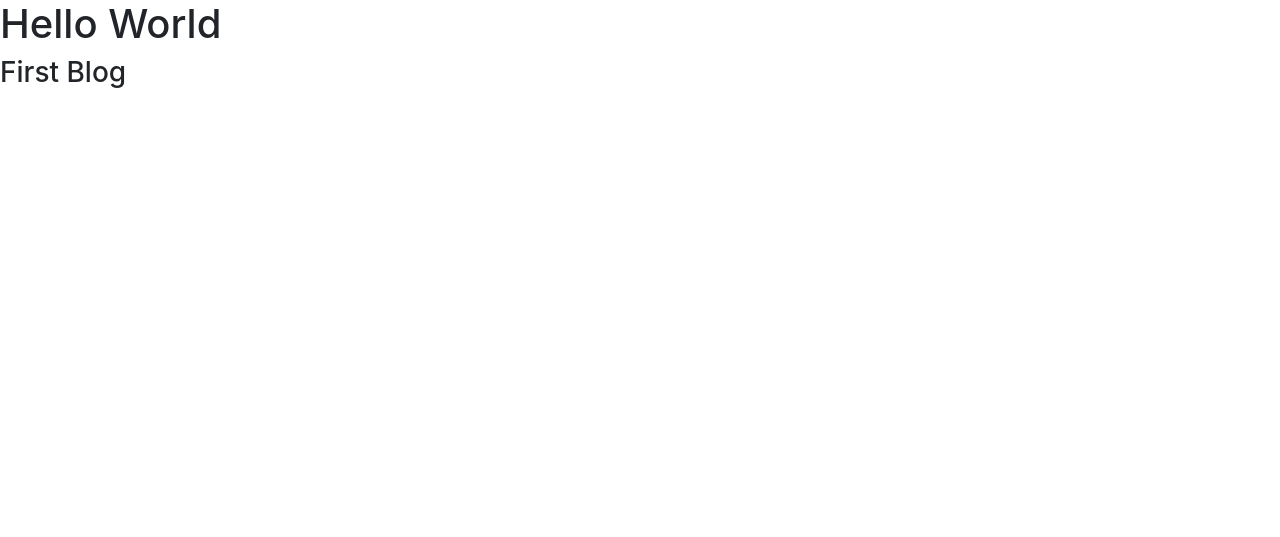
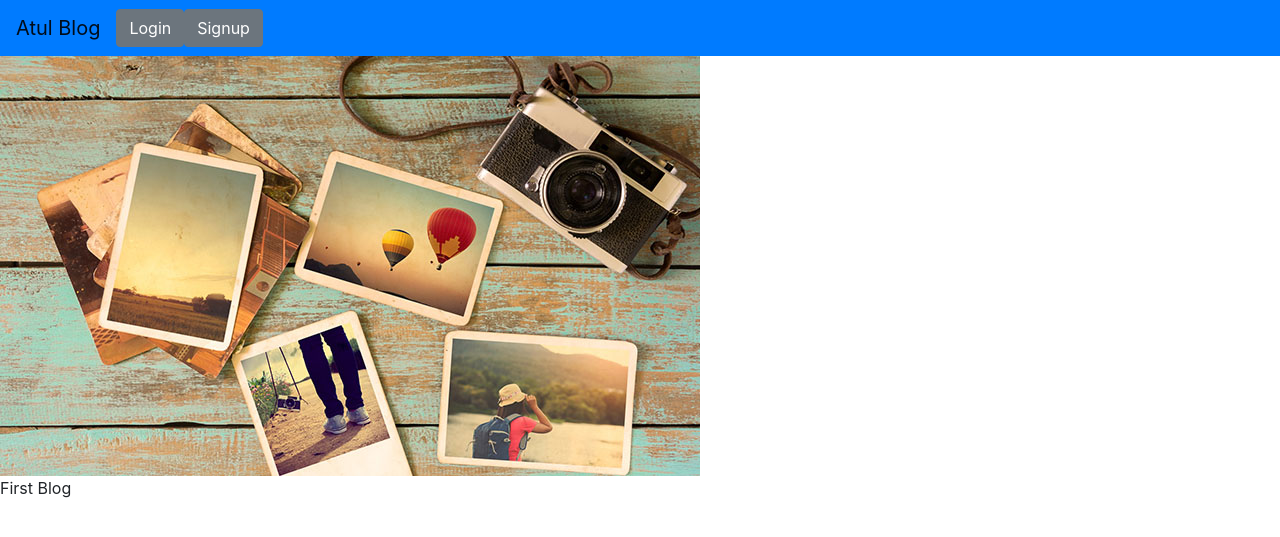
Before and after one commit to Atul18341/django-blog-app, a Django app: page / in a window 1280 px wide. Shown: the top 537 px of the page. Run offline with Django 3.2, Linux system fonts and the light colour scheme; data comes from the database, SQL or seed files in the repository; some libraries are stand-ins or nearby versions.

Commit message:
Template Updated

```diff
--- a/blogapp/myblog/models.py
+++ b/blogapp/myblog/models.py
@@ -2,7 +2,7 @@ from django.db import models
 
 # Create your models here.
 class blog(models.Model):
-   post=models.TextField()
+   content=models.TextField()
    image=models.ImageField(upload_to='uploads')
 
    def __str__(self):
--- a/blogapp/myblog/templates/index.html
+++ b/blogapp/myblog/templates/index.html
@@ -4,10 +4,20 @@
     <link rel="stylesheet" href="https://stackpath.bootstrapcdn.com/bootstrap/4.5.2/css/bootstrap.min.css">
 </head>
 <body>
-<h1>Hello World</h1>
+<nav class="navbar navbar-expand-lg navbar-light bg-primary">
+  <a class="navbar-brand" href="#">Atul Blog</a>
+
+    <form class="form-inline my-2 my-lg-0">
+      <button class="btn btn-secondary" type="submit">Login</button>
+      <button class="btn btn-secondary" type="submit">Signup</button>
+    </form>
+  </div>
+</nav>
 {% block content %}
   {% for blog in blogs %}
-     <h3>{{blog.post}}</h3>
+
+<img src="{{ blog.image.url }}" alt="blog"><br>
+     {{blog.content}}
      {% endfor %}
 {% endblock %}
 </body>
```
Also changed, not shown: blogapp/db.sqlite3, blogapp/media/uploads/blog1.png (added), blogapp/myblog/migrations/0002_auto_20210316_1201.py (added).
